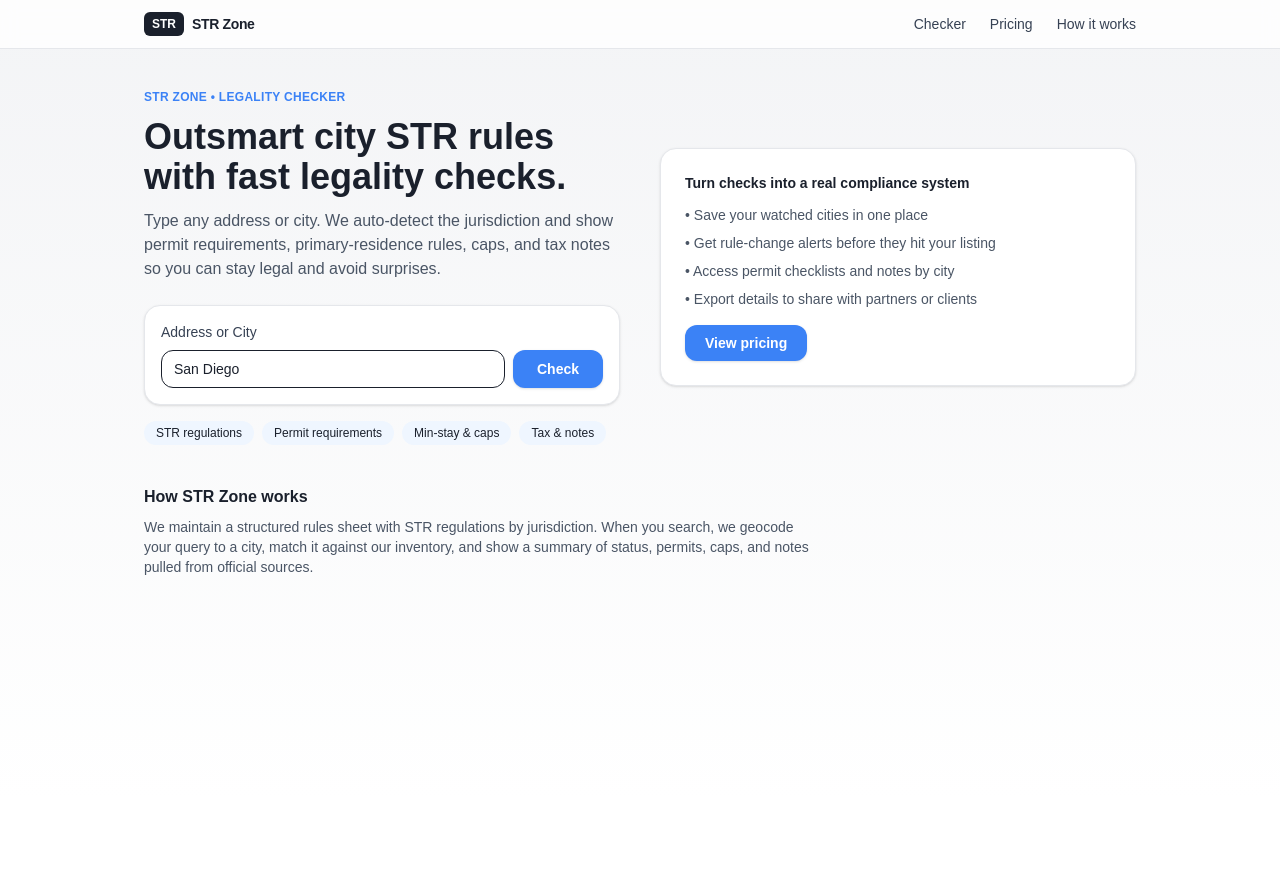
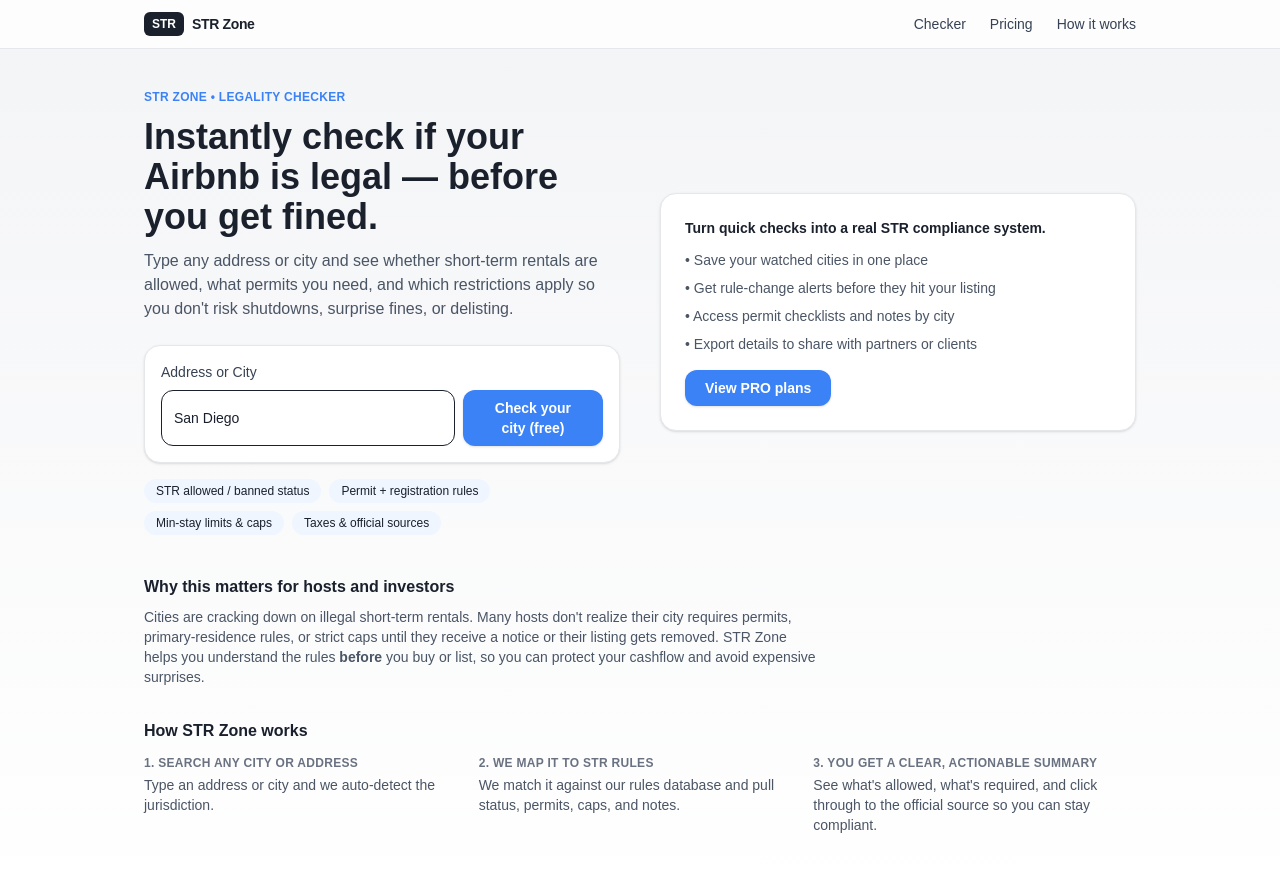
Before and after one commit to Gianboy200Pe3shoot/STRZone, a Next.js app: page /check in a window 1280 px wide. Shown: the top 872 px of the page. Before the commit the page ends 800 px from the top, so only its background shows below. Built offline with nearby package versions, Linux system fonts and the light colour scheme.

Commit message:
Improve homepage copy for conversions

```diff
--- a/app/check/page.tsx
+++ b/app/check/page.tsx
@@ -134,12 +134,12 @@
               STR Zone • Legality Checker
             </p>
             <h1 className="mt-3 text-3xl font-semibold md:text-4xl text-[#1a202c]">
-              Outsmart city STR rules with fast legality checks.
+              Instantly check if your Airbnb is legal — before you get fined.
             </h1>
             <p className="mt-3 text-sm md:text-base text-gray-600">
-              Type any address or city. We auto-detect the jurisdiction and
-              show permit requirements, primary-residence rules, caps, and tax
-              notes so you can stay legal and avoid surprises.
+              Type any address or city and see whether short-term rentals are
+              allowed, what permits you need, and which restrictions apply so
+              you don&apos;t risk shutdowns, surprise fines, or delisting.
             </p>
 
             {/* search box */}
@@ -158,7 +158,7 @@
                   onClick={loadRules}
                   className="rounded-xl bg-[#3b82f6] px-6 py-2 text-sm font-semibold text-white shadow-sm hover:bg-[#2563eb] transition"
                 >
-                  Check
+                  Check your city (free)
                 </button>
               </div>
 
@@ -175,16 +175,16 @@
             {/* feature pills */}
             <div className="mt-4 flex flex-wrap gap-2 text-xs">
               <span className="rounded-full bg-blue-50 px-3 py-1 text-[#1a202c]">
-                STR regulations
+                STR allowed / banned status
               </span>
               <span className="rounded-full bg-blue-50 px-3 py-1 text-[#1a202c]">
-                Permit requirements
+                Permit + registration rules
               </span>
               <span className="rounded-full bg-blue-50 px-3 py-1 text-[#1a202c]">
-                Min-stay & caps
+                Min-stay limits & caps
               </span>
               <span className="rounded-full bg-blue-50 px-3 py-1 text-[#1a202c]">
-                Tax & notes
+                Taxes & official sources
               </span>
             </div>
           </section>
@@ -193,7 +193,7 @@
           <section className="hidden md:block">
             <div className="rounded-2xl border border-gray-200 bg-white p-6 shadow-sm">
               <p className="text-sm font-semibold text-[#1a202c]">
-                Turn checks into a real compliance system
+                Turn quick checks into a real STR compliance system.
               </p>
               <ul className="mt-3 space-y-2 text-sm text-gray-600">
                 <li>• Save your watched cities in one place</li>
@@ -205,23 +205,60 @@
                 href="/pricing"
                 className="mt-4 inline-flex items-center justify-center rounded-xl bg-[#3b82f6] px-5 py-2 text-sm font-semibold text-white shadow-sm hover:bg-[#2563eb] transition"
               >
-                View pricing
+                View PRO plans
               </Link>
             </div>
           </section>
         </div>
 
+        {/* Why this matters */}
+        <section className="mt-10 text-sm text-gray-600">
+          <h2 className="text-base font-semibold text-[#1a202c]">
+            Why this matters for hosts and investors
+          </h2>
+          <p className="mt-2 max-w-2xl">
+            Cities are cracking down on illegal short-term rentals. Many hosts
+            don&apos;t realize their city requires permits, primary-residence
+            rules, or strict caps until they receive a notice or their listing
+            gets removed. STR Zone helps you understand the rules <span className="font-semibold">before</span>{" "}
+            you buy or list, so you can protect your cashflow and avoid
+            expensive surprises.
+          </p>
+        </section>
+
         {/* How it works */}
-        <section id="how-it-works" className="mt-10 text-sm text-gray-600">
+        <section id="how-it-works" className="mt-8 text-sm text-gray-600">
           <h2 className="text-base font-semibold text-[#1a202c]">
             How STR Zone works
           </h2>
-          <p className="mt-2 max-w-2xl">
-            We maintain a structured rules sheet with STR regulations by
-            jurisdiction. When you search, we geocode your query to a city,
-            match it against our inventory, and show a summary of status,
-            permits, caps, and notes pulled from official sources.
-          </p>
+          <div className="mt-3 grid gap-3 md:grid-cols-3">
+            <div>
+              <p className="text-xs font-semibold uppercase tracking-wide text-gray-500">
+                1. Search any city or address
+              </p>
+              <p className="mt-1">
+                Type an address or city and we auto-detect the jurisdiction.
+              </p>
+            </div>
+            <div>
+              <p className="text-xs font-semibold uppercase tracking-wide text-gray-500">
+                2. We map it to STR rules
+              </p>
+              <p className="mt-1">
+                We match it against our rules database and pull status, permits,
+                caps, and notes.
+              </p>
+            </div>
+            <div>
+              <p className="text-xs font-semibold uppercase tracking-wide text-gray-500">
+                3. You get a clear, actionable summary
+              </p>
+              <p className="mt-1">
+                See what&apos;s allowed, what&apos;s required, and click through
+                to the official source so you can stay compliant.
+              </p>
+            </div>
+          </div>
         </section>
 
         {/* Results */}
@@ -307,19 +344,22 @@
                   </div>
                 </div>
 
+                {/* Your existing email capture – just make sure its copy matches our promise */}
                 <EmailCapture city={resolvedCity || match.jurisdiction_name} />
 
+                {/* PRO upsell under results */}
                 <p className="mt-4 text-xs text-gray-600">
-                  Need ongoing alerts and compliance checklists for{" "}
+                  Manage more than one property or market? Get rule-change
+                  alerts and permit checklists for{" "}
                   <span className="font-semibold">
                     {resolvedCity || match.jurisdiction_name}
-                  </span>
-                  ?{" "}
+                  </span>{" "}
+                  and other cities with{" "}
                   <Link
                     href="/pricing"
                     className="font-semibold text-[#3b82f6] underline"
                   >
-                    See STR Zone plans →
+                    STR Zone PRO →
                   </Link>
                 </p>
               </>
```
